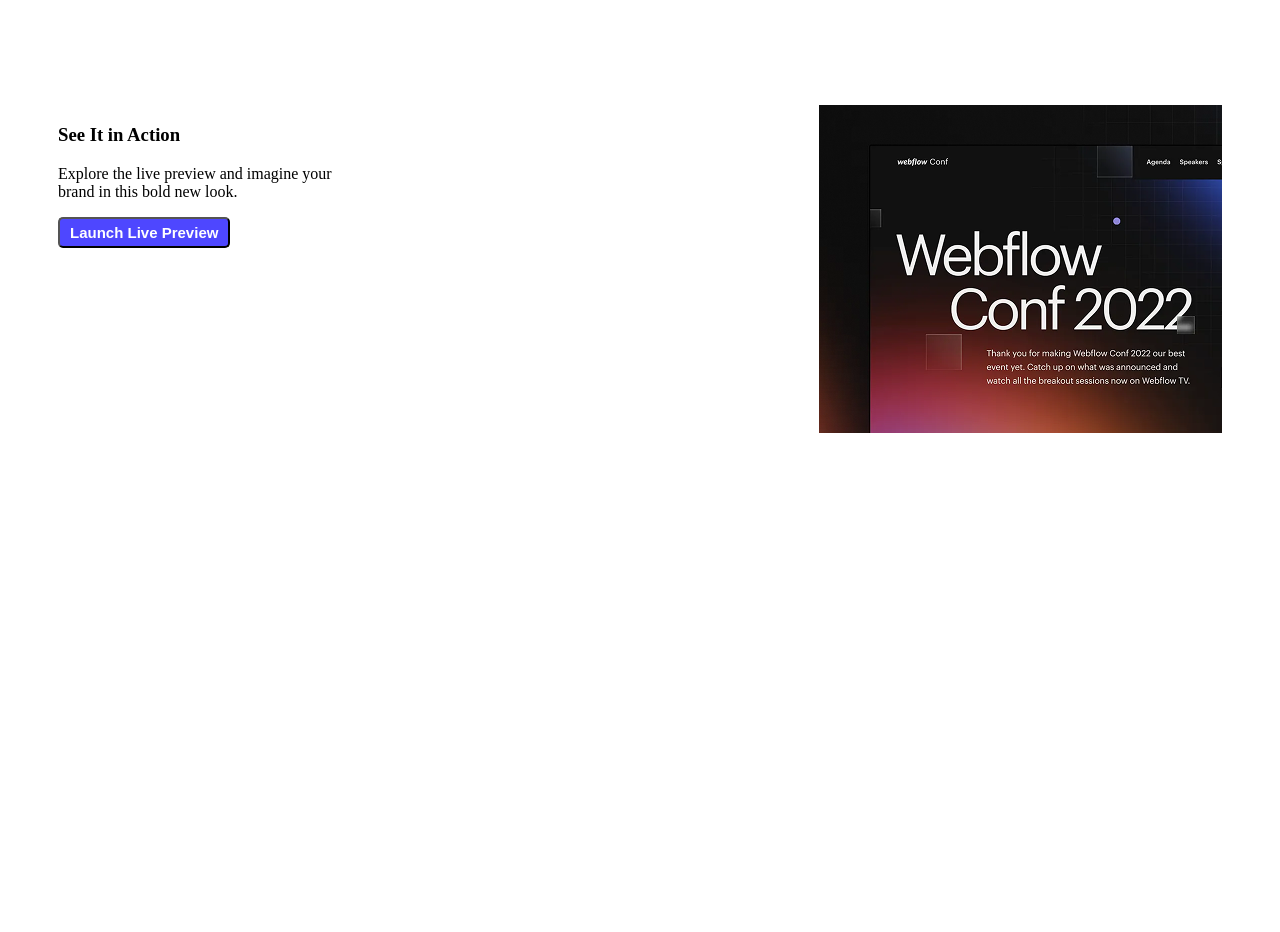
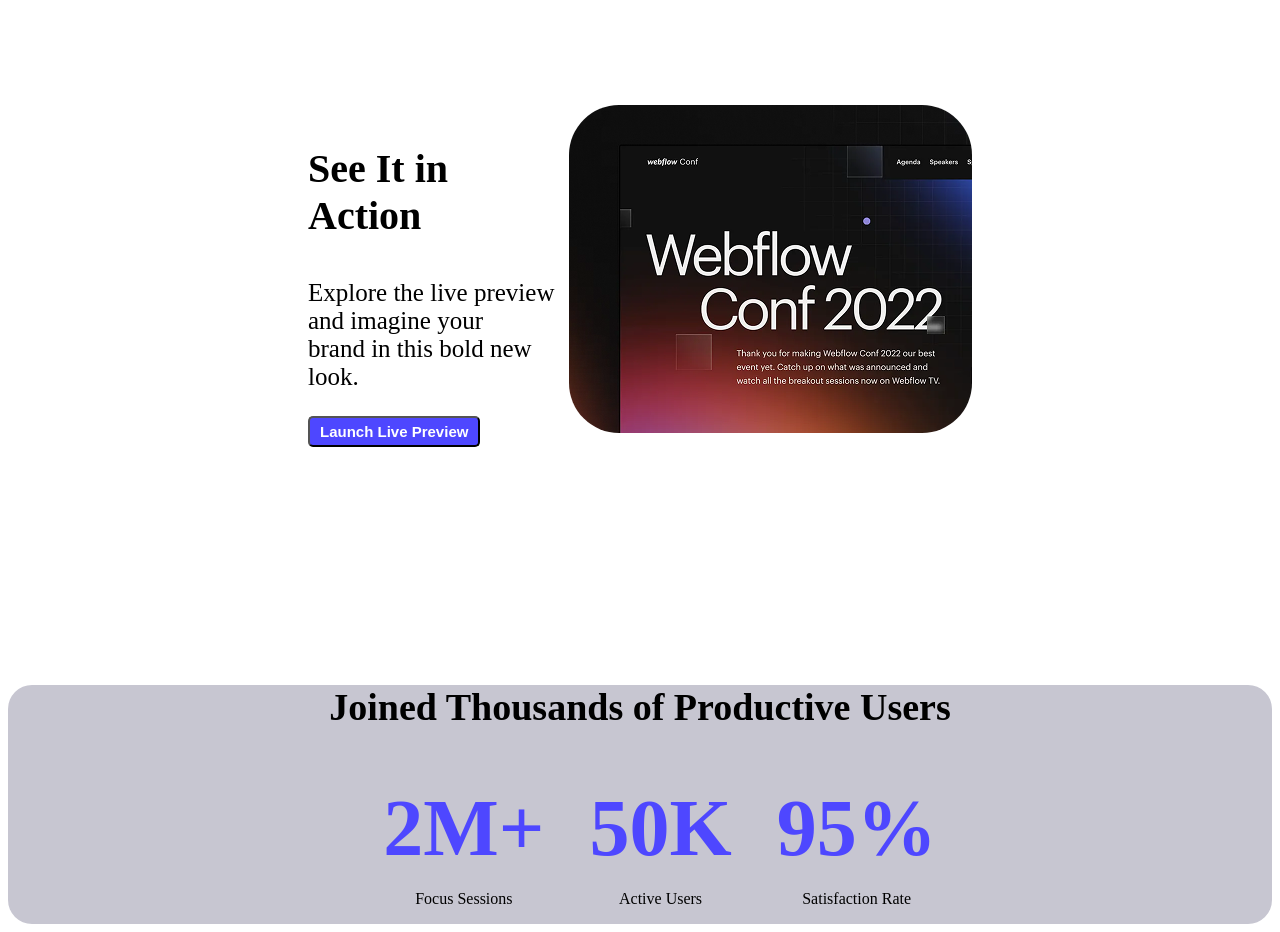
Before and after one commit to AKASH1405-MJOLNIR/Assignment-o1, a plain HTML site: page index.html in a window 1280 px wide. Shown: the part 660-1592 px from the top of the page. Before the commit the page ends 1305 px from the top, so only its background shows below. Drawn offline with Linux system fonts and the light colour scheme.

Commit message:
added another part

```diff
--- a/index.html
+++ b/index.html
@@ -38,5 +38,31 @@
             </div>
         </section>
 
+        <section class="another">
+                <div class="data-container">
+            <h3 class="heading">Joined Thousands of Productive Users</h3>
+                </div>
+                <div class="list-items">
+            <div class="list">
+                <ul>
+            <li>2M+</li>
+            <p>Focus Sessions</p>
+            </ul>
+        </div>
+        <div class="list">
+            <ul>
+            <li>50K</li>
+            <p>Active Users</p>
+            </ul>
+        </div>
+        <div class="list">
+            <ul>
+            <li>95%</li>
+            <p>Satisfaction Rate</p>
+            </ul>
+        </div>
+            </div>
+        </section>
+
 </body>
 </html>
--- a/styles.css
+++ b/styles.css
@@ -51,4 +51,53 @@ nav{
     display: flex;
     justify-content: space-between;
     padding: 200px 50px;
+    margin-left: 250px;
+    margin-right: 250px;
 }
+.mini{
+    border-radius: 50px;
+    width: 420px 320px;
+}
+.main-title{
+  font-size: 40px;
+  font-weight: bold;
+}
+.subtitle{
+  font-size: 25px;
+  font-weight: normal;
+  font-style: #252432;
+}
+.another{
+  text-align: center;
+  /* border-width: 0 auto; */
+  /* border: auto; */
+  border-radius: 24px;
+  border-style: hidden ;
+  /* gap: 40px; */
+  background-color: #c7c6d1;
+  background-position: center;
+}
+.heading{
+  font-weight: bold;
+  font-size: 38px;
+  /* margin-top: 10px; */
+}
+.list-items{
+  display: flex;
+    justify-content:center;
+    align-items: center;
+    display: inline-flexbox;
+    gap: 5px;
+
+}
+li{
+  list-style: none;
+  text-align: center;
+  font-size: 80px;
+  color: #4E47FF;
+  font-weight: bold;
+}
+li p{
+  font-size: 20px;
+  font-style: #9e9999;
+}
```
